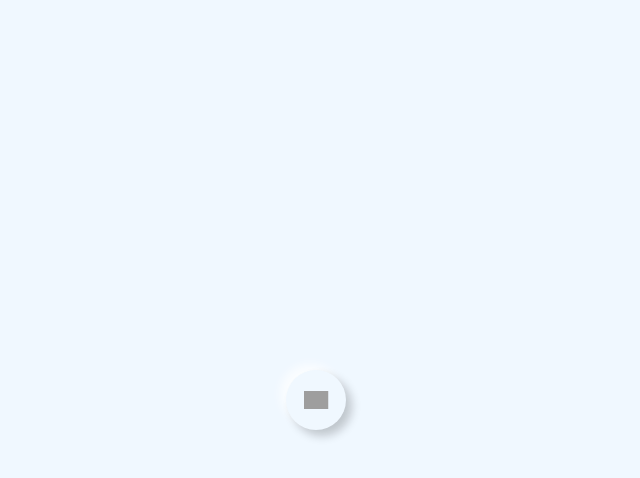
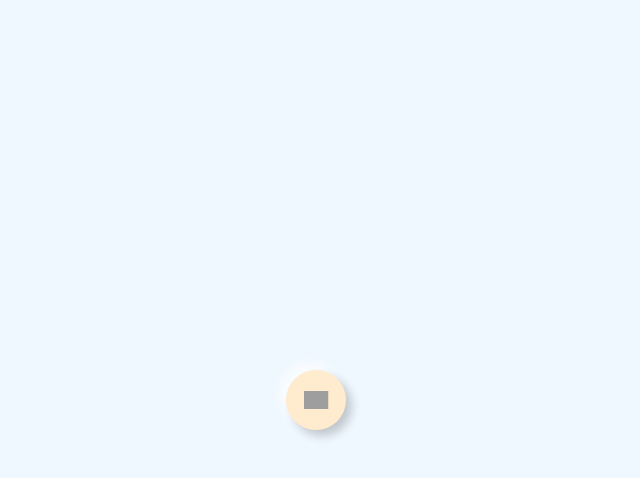
Before and after one commit to lugard1/animated-search-bar, a plain HTML site: page index.html in a window 1280 px wide. In both pictures the pointer is over the element 640 px from the left and 400 px from the top of the page. Shown: the whole page, without its empty margins (324-964 px from the left). Drawn offline with Linux system fonts and the light colour scheme; grey boxes are pictures that could not be loaded.

Commit message:
Update active transition

```diff
--- a/style.css
+++ b/style.css
@@ -53,6 +53,11 @@ body {
   transform: translateX(-50%); /* Center it precisely */
 }
 
+.search-bar-container.active:hover {
+  background-color: blanchedalmond;
+  transition: 0.5s ease-in-out;
+}
+
 .active input {
   /* visibility: none; or */
   width: 0;
```
